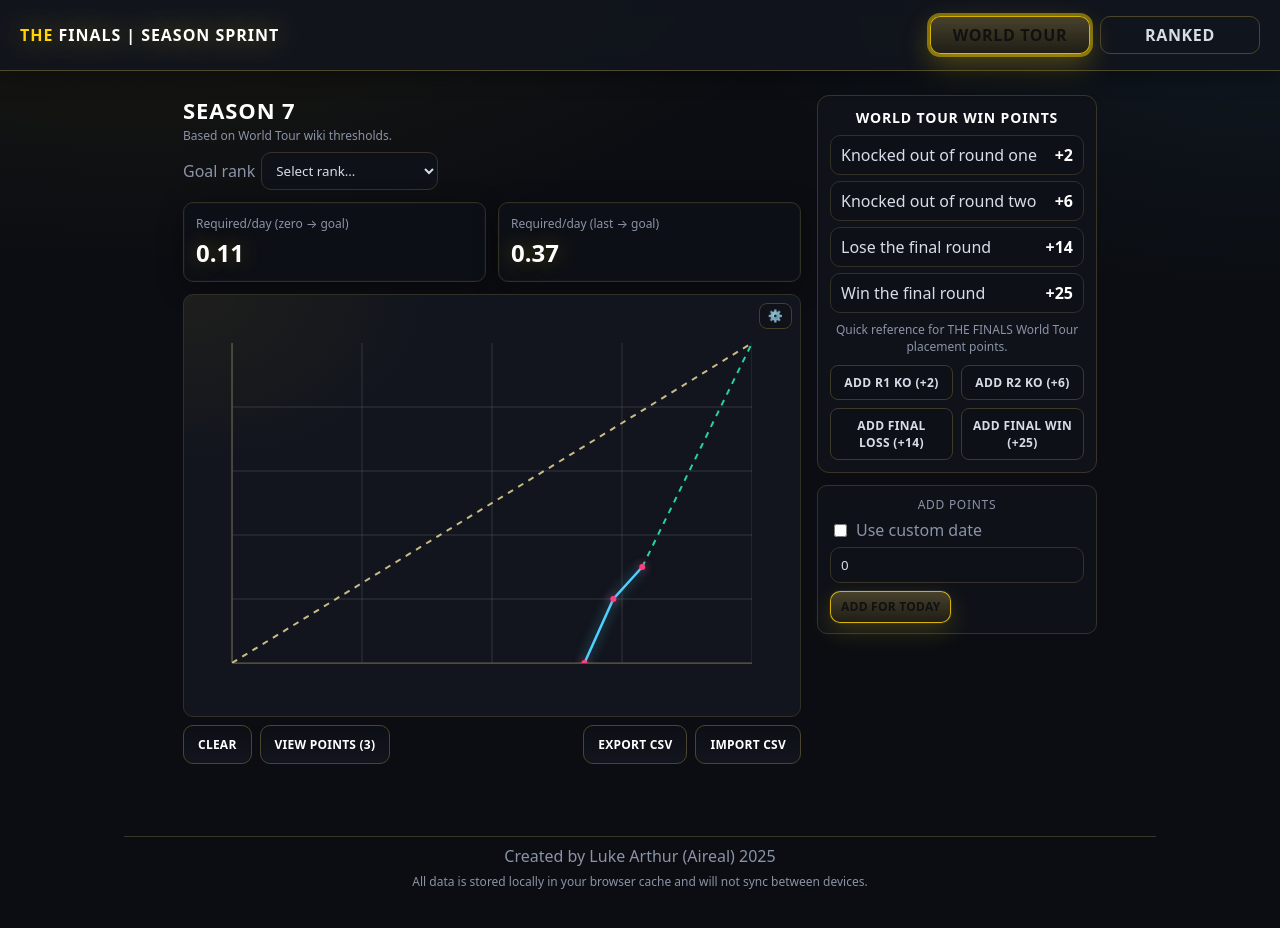
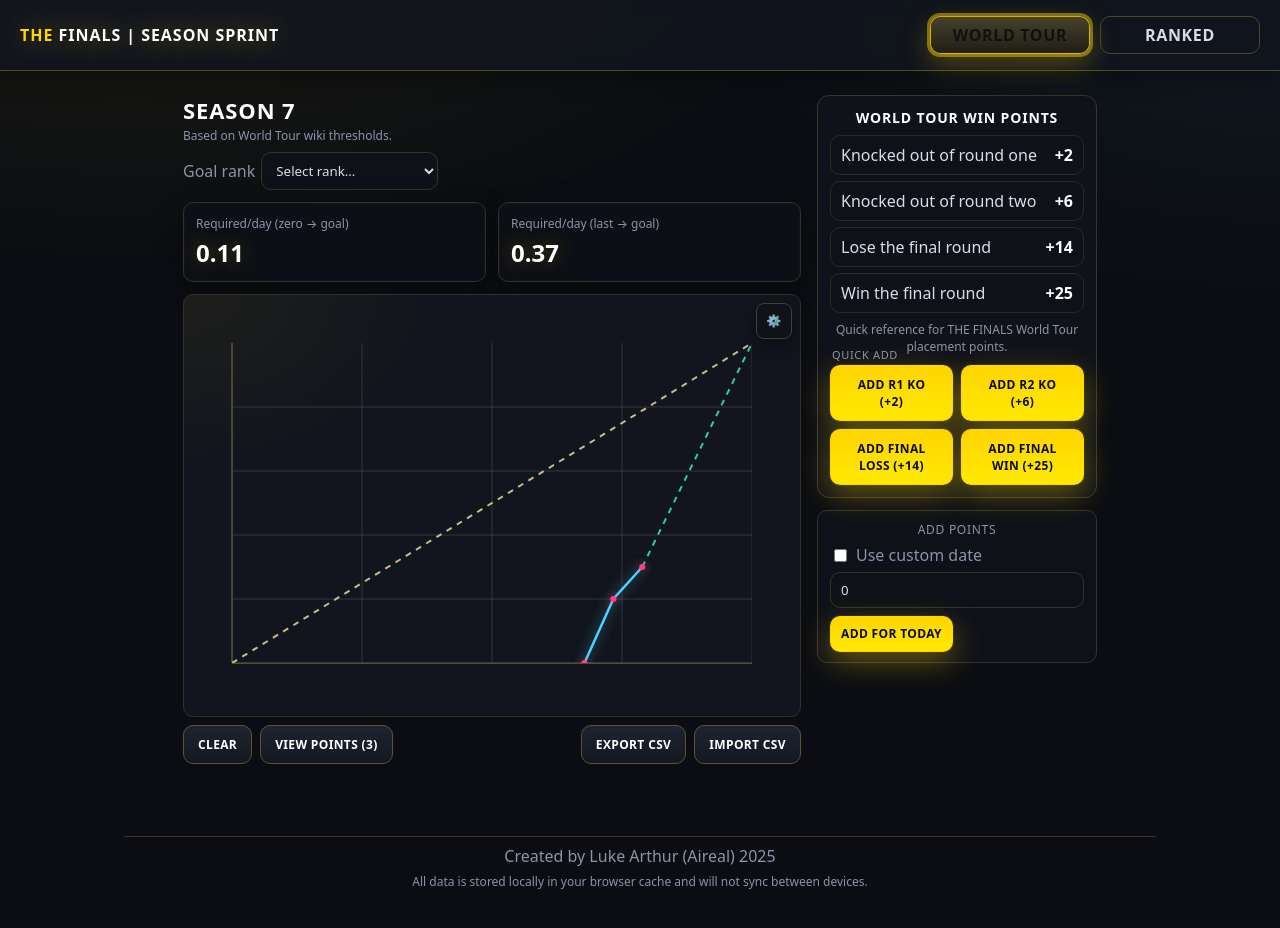
Before and after one commit to lcflight/season-sprint, a Vue app: page /world-tour in a window 1280 px wide. Built offline with nearby package versions, Linux system fonts and the light colour scheme.

Commit message:
visual updates

```diff
--- a/src/App.vue
+++ b/src/App.vue
@@ -60,6 +60,64 @@
   margin-top: 0;
 }
 
+/* Global button styles to clearly differentiate interactive elements */
+button,
+.button {
+  display: inline-flex;
+  align-items: center;
+  justify-content: center;
+  min-height: 36px;
+  padding: 8px 14px;
+  border-radius: 10px;
+  border: 1px solid color-mix(in oklab, var(--primary) 36%, var(--surface));
+  background: linear-gradient(180deg, #1e2430 0%, #131821 100%);
+  color: var(--text-strong);
+  font-weight: 900;
+  letter-spacing: 0.04em;
+  text-transform: uppercase;
+  cursor: pointer;
+  transition: transform 120ms ease, box-shadow 120ms ease,
+    border-color 120ms ease, background 120ms ease, color 120ms ease;
+}
+button:hover,
+.button:hover {
+  transform: translateY(-1px);
+  box-shadow: 0 8px 22px rgba(0, 0, 0, 0.45), 0 0 0 3px var(--ring);
+  border-color: color-mix(in oklab, var(--primary) 52%, var(--surface));
+}
+button:focus-visible,
+.button:focus-visible {
+  outline: none;
+  box-shadow: 0 0 0 3px var(--ring), 0 10px 28px rgba(0, 0, 0, 0.5);
+}
+button:disabled,
+.button:disabled {
+  opacity: 0.55;
+  cursor: not-allowed;
+  transform: none;
+  box-shadow: none;
+}
+
+/* Variants */
+.btn-primary {
+  background: linear-gradient(180deg, #ffd400 0%, #ffea00 100%);
+  color: #0b0d12;
+  border-color: var(--ring-strong);
+  box-shadow: 0 0 0 1px rgba(255,255,255,0.06), 0 10px 30px rgba(255, 212, 0, 0.35);
+}
+.btn-primary:hover {
+  filter: saturate(1.05);
+  box-shadow: 0 12px 34px rgba(255, 212, 0, 0.45), 0 0 0 3px var(--ring);
+}
+
+.btn-ghost {
+  background: transparent;
+  color: var(--text-strong);
+}
+.btn-ghost:hover {
+  background: color-mix(in oklab, var(--surface) 92%, #000);
+}
+
 .season-banner {
   max-width: 1000px;
   margin: 8px auto 0;
--- a/src/assets/theme.css
+++ b/src/assets/theme.css
@@ -37,13 +37,13 @@
 /* Utility buttons styled for the theme */
 button {
   font-family: var(--font-sans);
-  font-weight: 700;
-  letter-spacing: 0.02em;
+  font-weight: 900;
+  letter-spacing: 0.03em;
   text-transform: uppercase;
   font-size: 12px;
   border-radius: 10px;
-  border: 1px solid color-mix(in oklab, var(--primary) 28%, var(--surface));
-  background: linear-gradient(180deg, color-mix(in oklab, var(--surface) 85%, #000) 0%, var(--surface) 100%);
+  border: 1px solid color-mix(in oklab, var(--primary) 36%, var(--surface));
+  background: linear-gradient(180deg, #1e2430 0%, #131821 100%);
   color: var(--text-strong);
   padding: 10px 14px;
   cursor: pointer;
@@ -52,8 +52,8 @@
 
 button:hover {
   transform: translateY(-1px);
-  box-shadow: 0 8px 22px rgba(0,0,0,0.4), 0 0 0 3px var(--ring);
-  border-color: color-mix(in oklab, var(--primary) 45%, var(--surface));
+  box-shadow: 0 8px 22px rgba(0,0,0,0.45), 0 0 0 3px var(--ring);
+  border-color: color-mix(in oklab, var(--primary) 52%, var(--surface));
 }
 
 button:disabled {
@@ -64,14 +64,15 @@
 
 /* Button variants */
 .btn-primary {
-  background: linear-gradient(180deg, color-mix(in oklab, var(--primary) 20%, #222) 0%, color-mix(in oklab, var(--primary) 8%, #111) 100%);
-  color: #111;
+  background: linear-gradient(180deg, #ffd400 0%, #ffea00 100%);
+  color: #0b0d12;
   border-color: var(--ring-strong);
-  box-shadow: 0 0 0 1px rgba(255,255,255,0.05), 0 8px 24px rgba(255, 212, 0, 0.18);
+  box-shadow: 0 0 0 1px rgba(255,255,255,0.06), 0 10px 30px rgba(255, 212, 0, 0.35);
 }
 
 .btn-primary:hover {
-  box-shadow: 0 10px 28px rgba(255, 212, 0, 0.28), 0 0 0 3px var(--ring);
+  filter: saturate(1.05);
+  box-shadow: 0 12px 34px rgba(255, 212, 0, 0.45), 0 0 0 3px var(--ring);
 }
 
 .btn-ghost {
--- a/src/components/LineGraph.vue
+++ b/src/components/LineGraph.vue
@@ -851,6 +851,32 @@
   margin-right: 8px;
 }
 
+/* Make small floating control buttons visually distinct */
+.settings-btn,
+.recenter-btn {
+  position: absolute;
+  top: 8px;
+  right: 8px;
+  z-index: 10;
+}
+.recenter-btn { right: 90px; }
+
+.settings-btn,
+.recenter-btn {
+  width: 36px;
+  height: 36px;
+  padding: 0;
+  border-radius: 8px;
+  background: color-mix(in oklab, var(--surface) 85%, #000);
+  border: 1px solid color-mix(in oklab, var(--primary) 30%, var(--surface));
+  box-shadow: 0 8px 20px rgba(0,0,0,0.4);
+}
+.settings-btn:hover,
+.recenter-btn:hover {
+  background: color-mix(in oklab, var(--surface) 90%, #000);
+  box-shadow: 0 10px 26px rgba(0,0,0,0.5), 0 0 0 3px var(--ring);
+}
+
 .quick-actions .spacer { flex: 1; }
 
 .chart-actions {
--- a/src/components/PointsCheatsheet.vue
+++ b/src/components/PointsCheatsheet.vue
@@ -22,10 +22,10 @@
       </ul>
       <div class="sheet-note">Quick reference for THE FINALS World Tour placement points.</div>
       <div class="quick-add">
-        <button class="qa-btn" @click="$emit('quick-add', values.round1)">Add R1 KO (+{{ values.round1 }})</button>
-        <button class="qa-btn" @click="$emit('quick-add', values.round2)">Add R2 KO (+{{ values.round2 }})</button>
-        <button class="qa-btn" @click="$emit('quick-add', values.finalLose)">Add Final Loss (+{{ values.finalLose }})</button>
-        <button class="qa-btn" @click="$emit('quick-add', values.finalWin)">Add Final Win (+{{ values.finalWin }})</button>
+        <button class="qa-btn btn-primary" @click="$emit('quick-add', values.round1)">Add R1 KO (+{{ values.round1 }})</button>
+        <button class="qa-btn btn-primary" @click="$emit('quick-add', values.round2)">Add R2 KO (+{{ values.round2 }})</button>
+        <button class="qa-btn btn-primary" @click="$emit('quick-add', values.finalLose)">Add Final Loss (+{{ values.finalLose }})</button>
+        <button class="qa-btn btn-primary" @click="$emit('quick-add', values.finalWin)">Add Final Win (+{{ values.finalWin }})</button>
       </div>
     </div>
   </aside>
@@ -81,8 +81,9 @@
   gap: 12px;
   padding: 8px 10px;
   border-radius: 10px;
-  background: color-mix(in oklab, var(--surface) 88%, #000);
-  border: 1px solid color-mix(in oklab, var(--primary) 16%, var(--surface));
+  background: color-mix(in oklab, var(--surface) 90%, #000);
+  border: 1px solid color-mix(in oklab, var(--primary) 12%, var(--surface));
+  cursor: default; /* make it clear these are informational */
 }
 
 .label {
@@ -105,16 +106,20 @@
   display: grid;
   grid-template-columns: 1fr 1fr;
   gap: 8px;
+  position: relative;
+}
+.quick-add::before {
+  content: 'Quick add';
+  position: absolute;
+  top: -18px;
+  left: 2px;
+  font-size: 11px;
+  letter-spacing: 0.06em;
+  text-transform: uppercase;
+  color: var(--muted);
 }
 
 .qa-btn {
-  padding: 8px 10px;
-  border-radius: 8px;
-  border: 1px solid color-mix(in oklab, var(--primary) 22%, var(--surface));
-  background: color-mix(in oklab, var(--surface) 88%, #000);
-  color: var(--text);
-  font-weight: 800;
-  letter-spacing: 0.03em;
-  text-transform: uppercase;
+  width: 100%;
 }
 </style>
```
